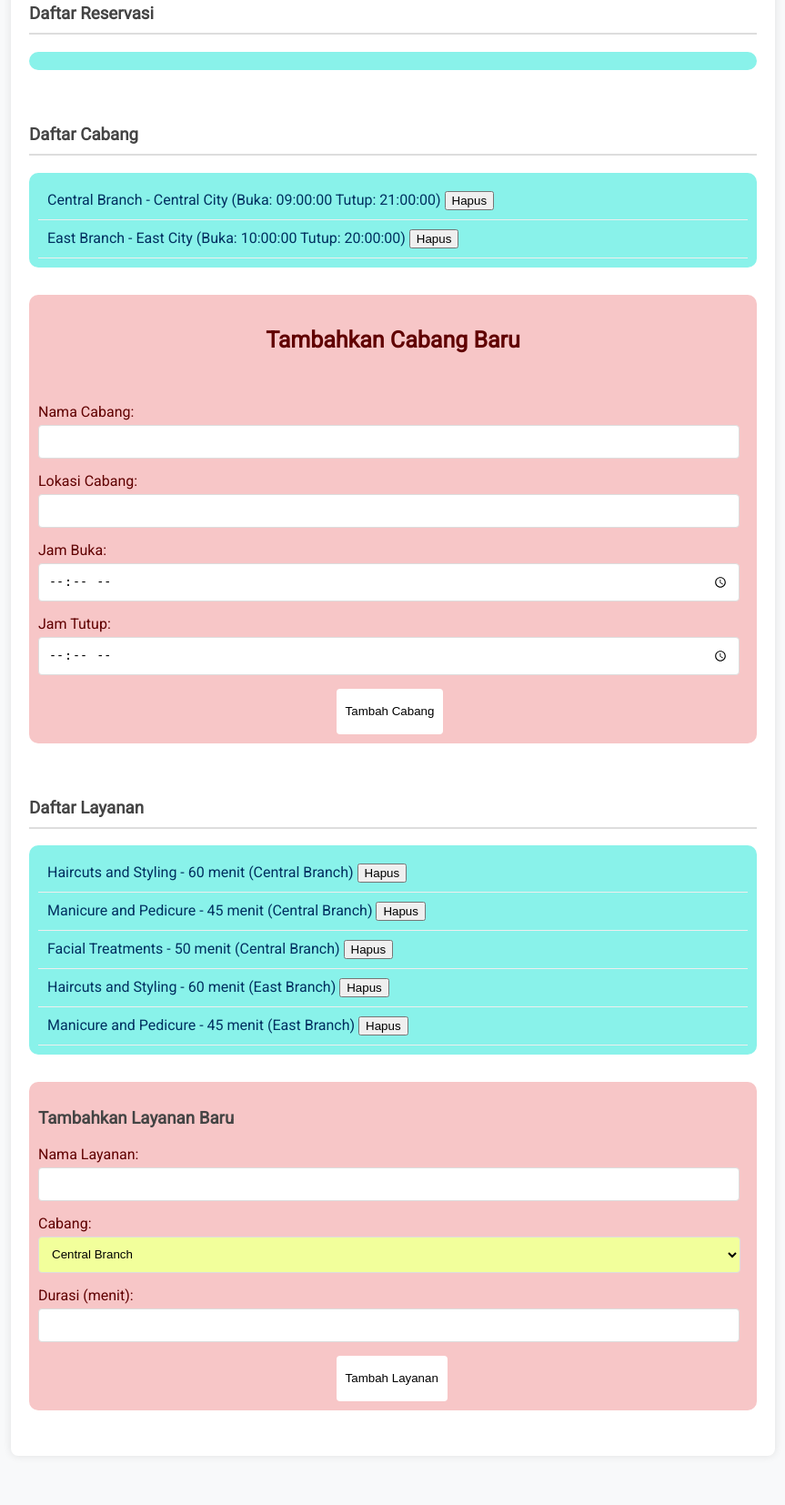
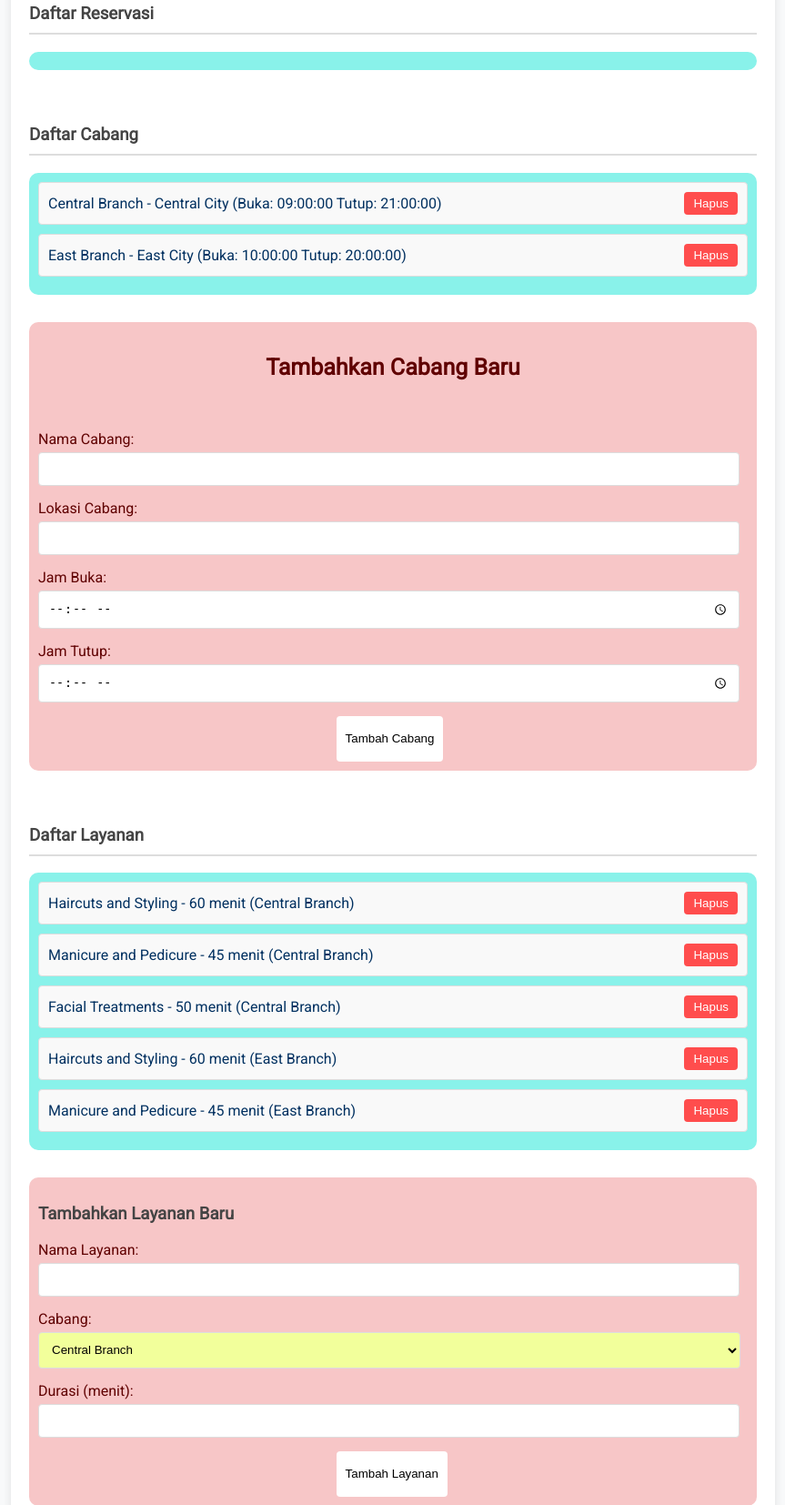
Before and after one commit to panduafii/SEA-Salon---Pandu-Nur-Afi-Dewanto, a PHP site: page /admin_dashboard.php in a window 1280 px wide. Shown: the part 457-2111 px from the top of the page at 91% size, without its empty margins (208-1071 px from the left). Before the commit the page ends 2007 px from the top, so only its background shows below. Run offline with PHP 8.4, Linux system fonts and the light colour scheme; a user stored in the database is signed in; data comes from the database, SQL or seed files in the repository; data that the repository does not hold is empty; some web fonts are replaced.

Commit message:
menghias design button hapus dan memperbaiki undefined pada dashboard user

```diff
--- a/CSS/AdminDashboard.css
+++ b/CSS/AdminDashboard.css
@@ -78,10 +78,10 @@ h1, h2, h3 {
 .form-group button:hover {
     background-color: #0056b3;
 }
-.service-item, .reservation-item {
+/* .service-item, .reservation-item {
     padding: 10px;
     border-bottom: 1px solid #eee;
-}
+} */
 #reservation-result {
     margin-top: 20px;
     /* padding: 15px; */
@@ -163,3 +163,28 @@ h1, h2, h3 {
     font-style: normal;
     font-weight: bolder;
 }
+
+/* button hapus */
+.service-item {
+    display: flex;
+    justify-content: space-between;
+    align-items: center;
+    padding: 10px;
+    border: 1px solid #ddd;
+    margin-bottom: 10px;
+    background-color: #f9f9f9;
+    border-radius: 4px;
+}
+
+.btnHapus {
+    background-color: #ff4d4d;
+    color: white;
+    border: none;
+    padding: 5px 10px;
+    cursor: pointer;
+    border-radius: 4px;
+}
+
+.btnHapus:hover {
+    background-color: #ff1a1a;
+}
--- a/Function/delete_services.php
+++ b/Function/delete_services.php
@@ -10,7 +10,6 @@ if ($_SERVER['REQUEST_METHOD'] === 'POST') {
     $service_id = filter_input(INPUT_POST, 'service_id', FILTER_VALIDATE_INT);
     error_log("Service ID received after filter_input: " . $service_id); // Log the received ID after conversion
 
-    // Cek apakah service_id lebih besar dari 0
     if ($service_id > 0) {
         error_log("Valid service ID: " . $service_id); // Log for valid ID
         $query = "DELETE FROM services WHERE id = ?";
--- a/admin_dashboard.php
+++ b/admin_dashboard.php
@@ -121,7 +121,7 @@ if (!isset($_SESSION['user_id']) || $_SESSION['role'] != 'admin') {
                 data.forEach(branch => {
                     branchesList.innerHTML += `<div class='service-item'>
                         ${branch.branch_name} - ${branch.branch_location} (Buka: ${branch.opening_time} Tutup: ${branch.closing_time})
-                        <button onclick="hapusCabang(${branch.branch_id})">Hapus</button>
+                        <button class="btnHapus" onclick="hapusCabang(${branch.branch_id})">Hapus</button>
                     </div>`;
                     branchSelect.innerHTML += `<option value="${branch.branch_id}">${branch.branch_name}</option>`;
                 });
@@ -175,7 +175,7 @@ if (!isset($_SESSION['user_id']) || $_SESSION['role'] != 'admin') {
                     if (service.service_id && !isNaN(service.service_id) && service.service_id > 0) {
                         servicesList.innerHTML += `<div class='service-item'>
                             ${service.service_name} - ${service.duration} menit (${service.branch_name})
-                            <button onclick="hapusLayanan(${service.service_id})">Hapus</button>
+                            <button class="btnHapus" onclick="hapusLayanan(${service.service_id})">Hapus</button>
                         </div>`;
                     } else {
                         console.error("Invalid service ID:", service.service_id); // Debugging: Log invalid service ID
@@ -224,7 +224,7 @@ if (!isset($_SESSION['user_id']) || $_SESSION['role'] != 'admin') {
                 data.forEach(reservation => {
                     reservationsList.innerHTML += `<div class='service-item'>
                         ${reservation.name} - ${reservation.service} di ${reservation.branch_name} pada ${reservation.datetime}
-                        <button onclick="selesaikanReservasi(${reservation.id})">Selesai</button>
+                        <button class="btnHapus" onclick="selesaikanReservasi(${reservation.id})">Selesai</button>
                     </div>`;
                 });
             })
```
Also changed, not shown: Function/get_customer_reservations.php (+14 -2 lines), customer_dashboard.php (+14 -4 lines), README.md.
